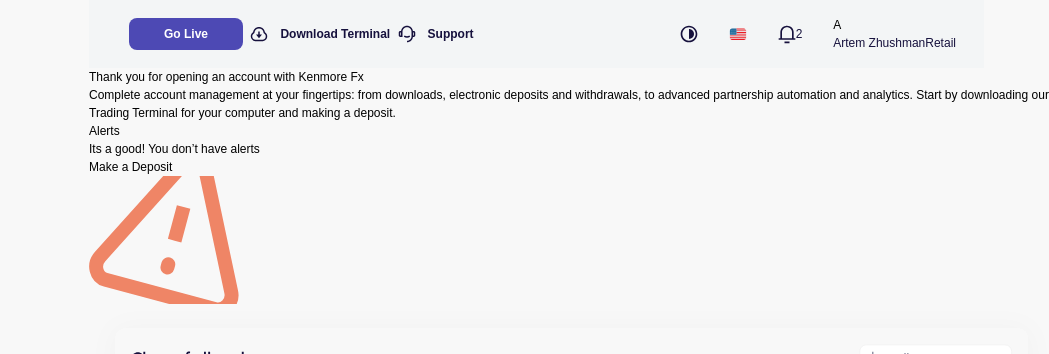
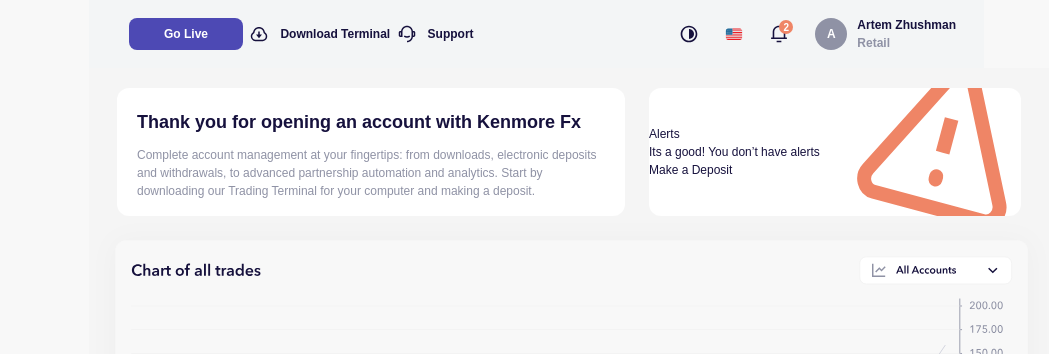
Before and after one commit to alexz87/TestingRGB, a website: page index.pug in a window 1280 px wide. Shown: the top 354 px of the page, 231-1280 px from the left. Drawn offline with nearby package versions, Linux system fonts and the light colour scheme; files that its build step writes are made by us from their sources; a web font is replaced by a local one.

Commit message:
mod main

```diff
--- a/index.pug
+++ b/index.pug
@@ -44,26 +44,26 @@
                             span(class="font-semibold") Support
                     div(class="w-2/6 flex justify-between items-center")
                         a(href="#")
-                            img(src="img/theme.svg")
+                            img(src="img/theme.svg", class="w-[18px] h-[18px]")
                         a(href="#")
-                            img(src="img/flag.svg")
+                            img(src="img/flag.svg", class="w-[18px] h-[18px]")
                         a(href="#", class="relative flex justify-center items-center")
-                            img(src="img/dure.svg")
-                            .last
+                            img(src="img/dure.svg", class="w-[18px] h-[18px]")
+                            div(class="absolute top-m5 right-m5 w-3.5 h-3.5 bg-notification border-0 rounded-full text-white font-semibold text-2xs flex justify-center items-center")
                                 span 2
-                        .user
-                            .sphere
+                        div(class="flex justify-center items-center")
+                            div(class="w-8 h-8 bg-sphere border-0 rounded-full text-white text-xs font-semibold flex justify-center items-center mr-2.5")
                                 span A
-                            a(href="#").name
-                                span Artem Zhushman
-                                span Retail
-                .main
-                    .top
-                        .left
-                            p.first Thank you for opening an account with Kenmore Fx
-                            p.second Complete account management at your fingertips: from downloads, electronic deposits and withdrawals, to advanced partnership automation and analytics. Start by downloading our Trading Terminal for your computer and making a deposit.
-                        .right
-                            div
+                            a(href="#", class="flex flex-col items-start")
+                                span(class="font-semibold text-firstChild") Artem Zhushman
+                                span(class="font-semibold text-lastChild") Retail
+                div(class="flex flex-col justify-center items-center pt-5 bg-main")
+                    div(class="flex justify-center items-center")
+                        div(class="left-width h-32 mr-6 bg-white border-0 rounded-xl")
+                            p(class="text-firstChild mt-5 mx-5 font-semibold text-lg") Thank you for opening an account with Kenmore Fx
+                            p(class="text-lastChild mt-2.5 mx-5 font-normal") Complete account management at your fingertips: from downloads, electronic deposits and withdrawals, to advanced partnership automation and analytics. Start by downloading our Trading Terminal for your computer and making a deposit.
+                        div(class="right-width h-32 flex justify-between items-center bg-white border-0 rounded-xl")
+                            div(class="text-firstChild my-5 mr-5 flex flex-col items-start justify-center")
                                 p.first Alerts
                                 p.second Its a good! You don’t have alerts
                                 button.btn Make a Deposit
--- a/input.css
+++ b/input.css
@@ -44,4 +44,9 @@
         font-weight: 600;
         line-height: 16.8px;
     }
+    .top-m5 {top: -5px}
+    .right-m5 {right: -5px}
+    .text-2xs {font-size: 10px}
+    .left-width {width: calc(55% - 20px)}
+    .right-width {width: calc(45% - 60px)}
 }
--- a/tailwind.config.js
+++ b/tailwind.config.js
@@ -6,7 +6,12 @@
       colors: {
         leftBox: "#F8F8F8",
         activeColor: "#4D49B4",
-        header: "#F3F5F6"
+        header: "#F3F5F6",
+        notification: "#EF8566",
+        sphere: "#8F92A5",
+        firstChild: "#16113D",
+        lastChild: "#8F92A5",
+        main: "#F5F5F5"
       }
     },
   },
```
Also changed, not shown: public/css/style.css, public/index.html.
